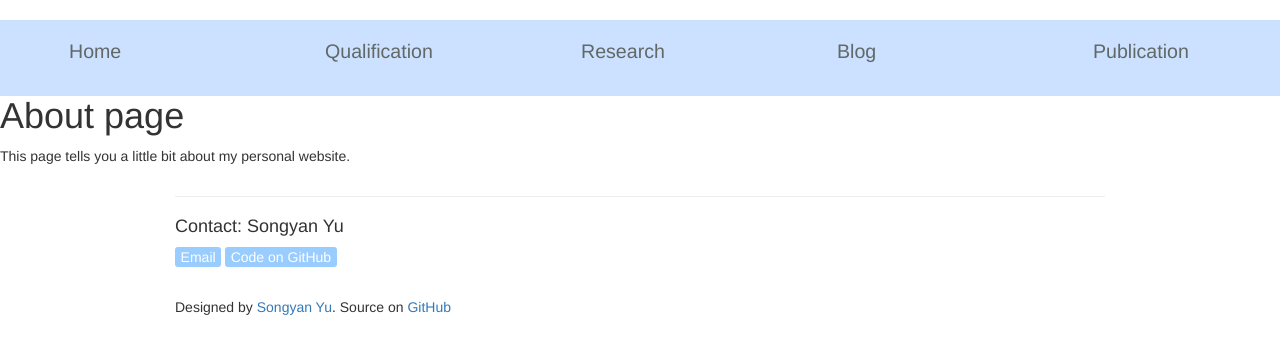
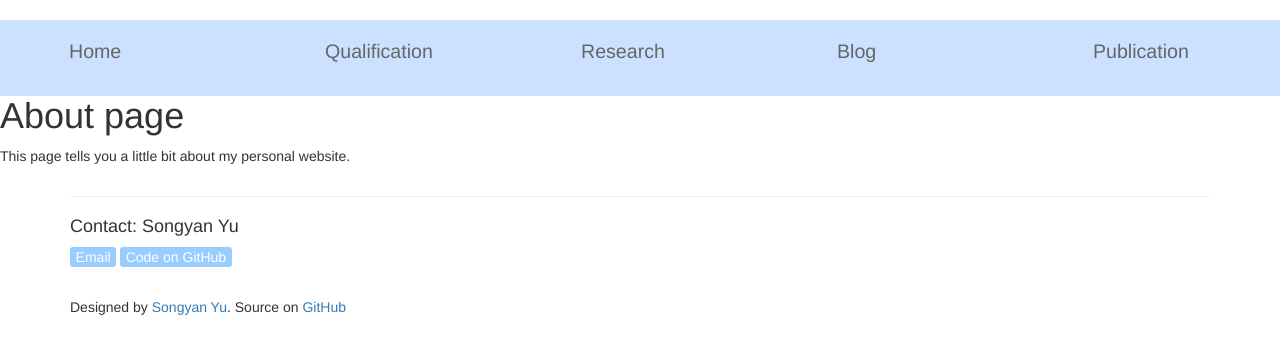
Before and after one commit to SongyanYu/SongyanYu.github.io, a Jekyll site: the page built from about.md, in a window 1280 px wide. Shown: the top 354 px of the page. Built offline with Jekyll 4.4.1, drawn with Linux system fonts in a browser that asks for light colours.

Commit message:
delete some unused css

```diff
--- a/assets/css/framework.css
+++ b/assets/css/framework.css
@@ -1,19 +1,6 @@
 .current {
    color: green;
 }
-
-.fancytitle {
-color: red;
-font-weight: bolder;
-}
-
-.container {
-  position: relative;
-  width: 100%;
-  max-width: 960px;
-  margin: 0 auto;
-  padding: 0 20px;
-  box-sizing: border-box; }
 
 .column {
   float: left;
@@ -57,7 +44,7 @@
       float:left;
       border-style: solid;
       border-width: 5px;
-	  font-size:1.4em
+	font-size:1.4em;
 }
 
 .side-box:hover{
@@ -76,12 +63,3 @@
 .side-box p, .side-box a{
     font-size:0.9rem;
 }
-
-.indent{
-padding-left:1.4em;
-margin-bottom:2em;
-}
-
-.tight-para{
-	line-height:7px;
-}
```
